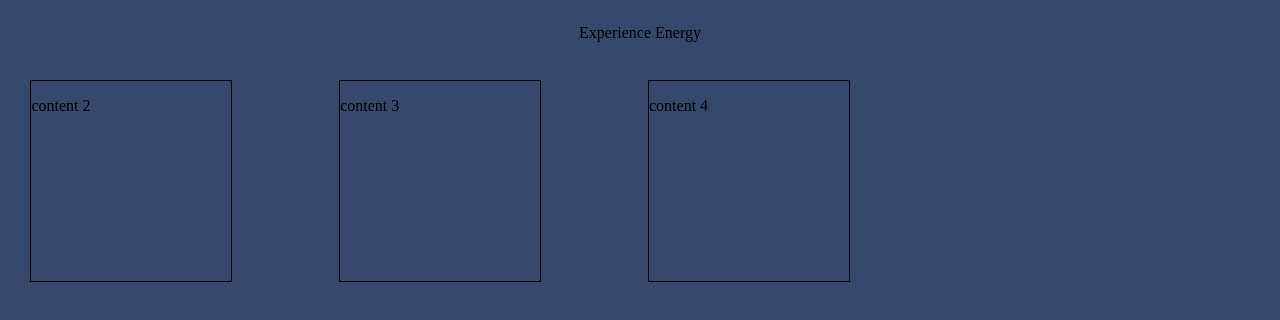
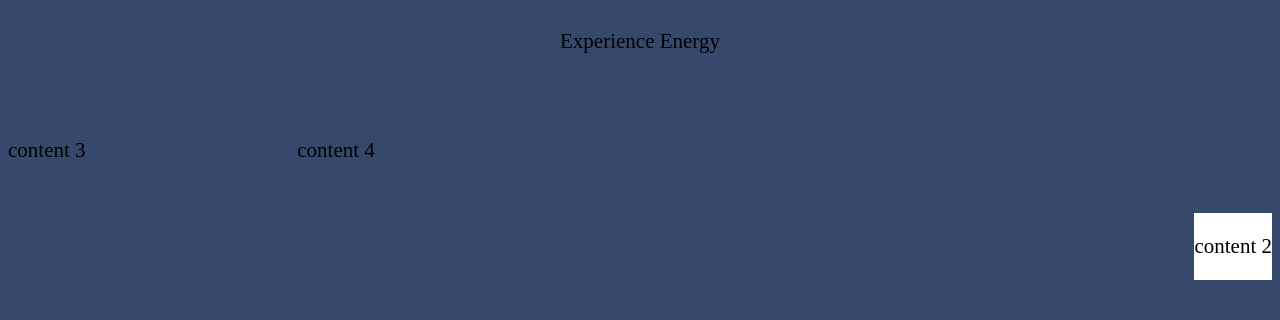
Before and after one commit to Jmoncur/Jmoncur.github.io, a plain HTML site: page Homework/MusicFestivalWebsite/index.html in a window 1280 px wide. Drawn offline with Linux system fonts and the light colour scheme.

Commit message:
redo on grid structure

```diff
--- a/Homework/MusicFestivalWebsite/index.html
+++ b/Homework/MusicFestivalWebsite/index.html
@@ -10,30 +10,30 @@
     </head>
     <body>
     <div class="grid1">
-        <section class="grid-sub1">
+        <section class="sub1">
         </section>
-        <section class="grid-sub2">
+        <section class="sub2">
             <p> Experience Energy </p>
         </section>
-        <section class="grid-sub3">
+        <section class="sub3">
         </section>
     </div>
      <div class="grid2">
-        <section class="grid2-image1">
+        <section class="image1">
         </section>
-        <section class="grid2-image2">
+        <section class="image2">
         </section>
-        <section class="grid2-image3 ">
+        <section class="image3 ">
         </section>
         </div>
-       <div class="grid3">
-            <section class="grid3-content1 box2">
+     <div class="grid3">
+            <section class="content1">
                 <p> content 2 </p>
             </section>
-            <section class="grid3-content2 box2">
+            <section class="content2">
                 <p> content 3 </p>
                 </section>
-            <section class="grid3-content3 box2">
+            <section class="content3">
                 <p> content 4 </p>
                 </section>
             </div>
--- a/Homework/MusicFestivalWebsite/style.css
+++ b/Homework/MusicFestivalWebsite/style.css
@@ -1,11 +1,12 @@
 html,body{
+    font-size: 21px;
     background-color: #36486b;
 }
 .grid1{
     display: grid;
     grid-gap: 1rem;
     grid-template-columns: 1fr 1fr 1fr;
-    grid-template-areas: "grid-sub1 grid-sub2 grid-sub3";
+    grid-template-areas: "grid1-sub1 grid1-sub2 grid1-sub3";
     text-align: center;
 }
 
@@ -17,55 +18,46 @@ html,body{
     display: grid;
     grid-gap: 1rem;
     grid-template-columns: 1fr 1fr 1fr;
-    grid-template-areas: "grid-image1 grid-image2 grid-image3";
+    grid-template-areas: "grid2-image1 grid2-image2 grid2-image3";
 }
 
-section.image1.box1{
+section.image1{
     grid-area: image1;
 
 }
 
-section.image2.box1{
+section.image2{
     grid-area: image2;
 }
 
-section.image3.box1{
+section.image3{
     grid-area: image3;
 
 }
-section.content1.box2 {
-    grid-area: content1;
+section.grid3.content1{
+    grid-area:content1;
     background-color: yellow;
 
 }
 
-section.content2.box2 {
-    grid-area: content2;
+section.grid3.content2{
+    grid-area:content2;
     background-color: orange;
-    width: 200px;
-    height: 200px;
 
 }
 
-section.content3.box2 {
-    grid-area: content3;
-    background-color: blue;
+section.content1{
+    grid-area:content1;
+    background-color: white;
 }
 
 .grid3 {
     display:grid;
-    margin: 1.4rem;
-    grid-gap:1rem;
+    grid-gap: 1.4rem;
+    grid-row-end: 1.4rem;
     grid-template-columns: 1fr 1fr 1fr 1fr;
-    grid-template-areas:
-    "content1 content1 content content2"
-    "content1 content1 content content2"
-    "content1 content1 content content2";
+    grid-template-areas: "grid3-content1 grid3-content2 grid-3-content2 grid3-content2"
+    "grid3-content1 grid3-content2 grid3-content2 grid3-content2"
+
 
 }
-
-.box2{
-    border: 1px solid #000000;
-    width: 200px;
-    height: 200px;
-}
```
